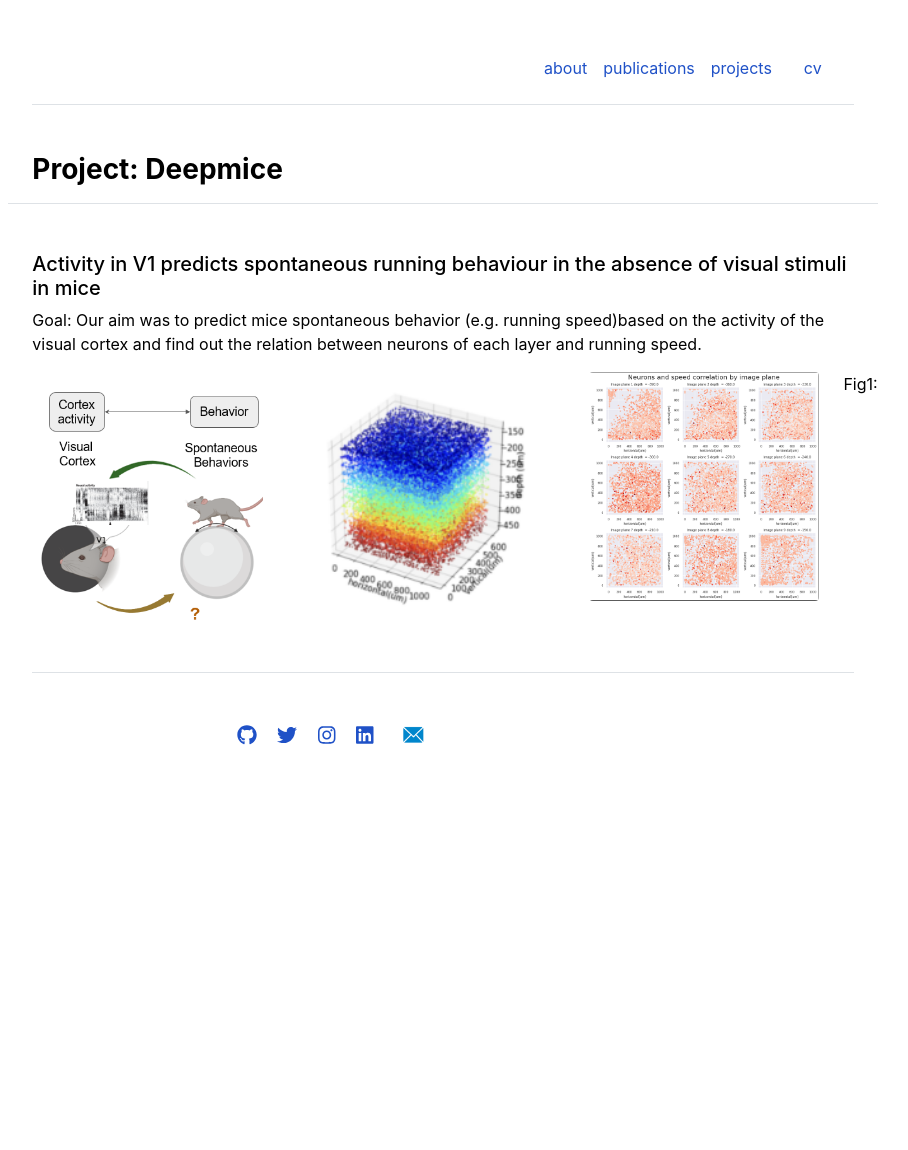
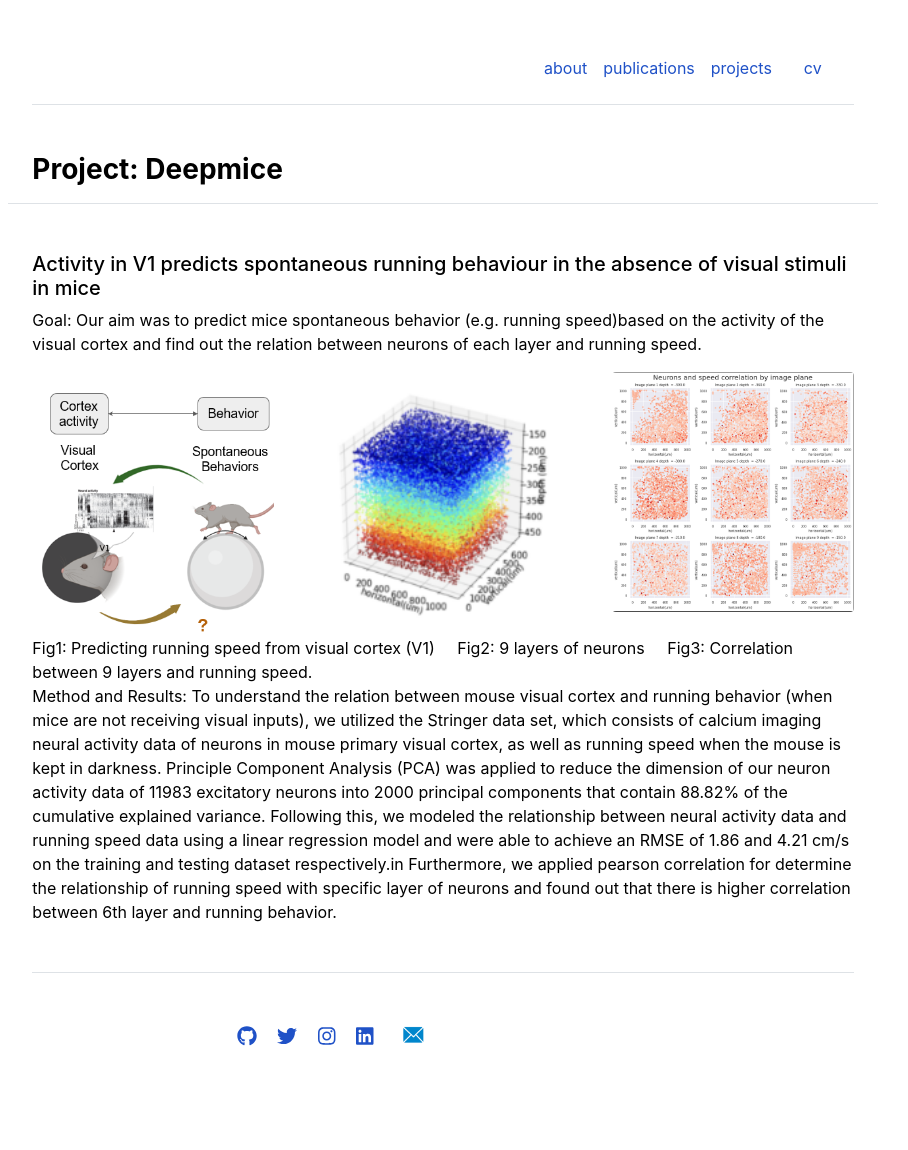
Before and after one commit to Anannabiswas/anannabiswas.github.io, a Jekyll site: the page built from projects.md, in a window 1280 px wide. Shown: the whole page, without its empty margins (197-1105 px from the left). Built offline with Jekyll 4.4.1, drawn with Linux system fonts in a browser that asks for light colours; before the commit the page ends 900 px from its top, so only the background shows below that.

Commit message:
Update projects.md

```diff
--- a/projects.md
+++ b/projects.md
@@ -23,5 +23,18 @@ title: "Projects"
     <div class="col-sm mt-3 mt-md-0">
         <img src="{{ site.github.url }}/assets/img/corr.png" width="250" height="310" class="img-fluid rounded z-depth-1">
     </div>
-    Fig1:
+    <div>
+       Fig1: Predicting running speed from visual cortex (V1) &nbsp; &nbsp; Fig2: 9 layers of neurons  &nbsp; &nbsp; Fig3: Correlation between 9 layers and running
+       speed.
+   </div>
+   <div>
+      Method and Results: To understand the relation between mouse visual cortex and running behavior (when mice are not receiving visual inputs), we utilized the
+      Stringer data set, which consists of calcium imaging neural activity data of neurons in mouse primary visual cortex, as well as running speed when the mouse is
+      kept in darkness. Principle Component Analysis (PCA) was applied to reduce the dimension of our neuron activity data of 11983 excitatory neurons into 2000
+      principal components that contain 88.82% of the cumulative explained variance. Following this, we modeled the relationship between neural activity data and
+      running speed data using a linear regression model and were able to achieve an RMSE of 1.86 and 4.21 cm/s on the training and testing dataset respectively.in
+      Furthermore, we applied pearson correlation for determine the relationship of running speed with specific layer of neurons and found out that there is higher
+      correlation between 6th layer and running behavior.
+
+   </div>
 </div>
```
